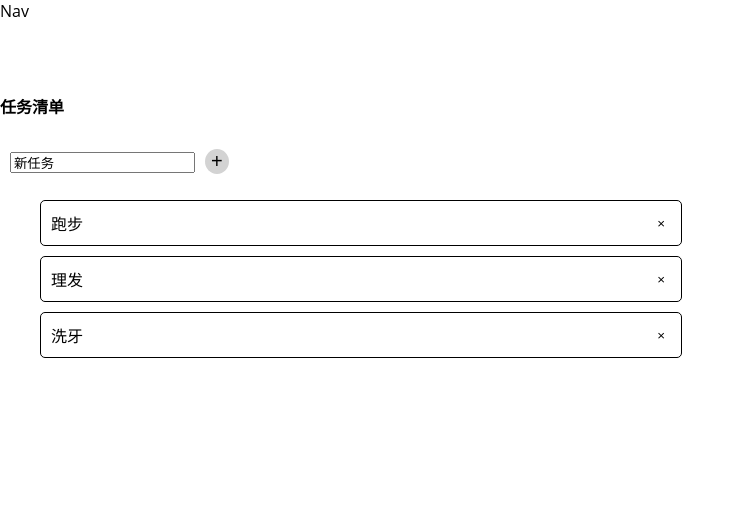
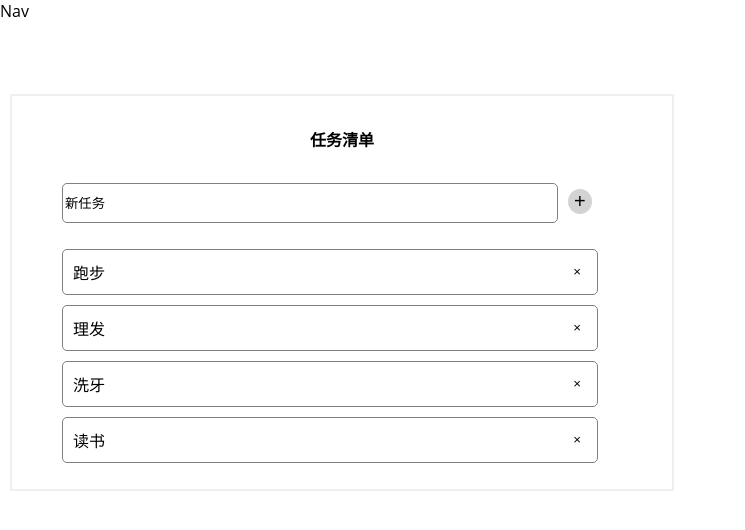
Before and after one commit to xuwenyihust/everyday-action, a React (Create React App) app: page / in a window 1280 px wide. Shown: the top 530 px of the page, without its empty margins (0-745 px from the left). Built offline with nearby package versions, Linux system fonts and the light colour scheme.

Commit message:
Changes.

```diff
--- a/src/components/TodoList/TodoForm/TodoForm.css
+++ b/src/components/TodoList/TodoForm/TodoForm.css
@@ -1,10 +1,21 @@
 .TodoForm {
+    width: 100%;
     padding: 10px;
-    display: flex;
+    /* display: flex; */
+    display: inline-block;
+    box-sizing: border-box;
+    margin-left: 30px;
 }
 
 .TodoForm input {
-    font-size: 16;
+    border: 1px solid grey;
+    border-radius: 5px;
+
+    /* width: 300px; */
+    width: 80%;
+    height: 40px;
+    font-size: 20;
+    box-sizing: border-box;
 }
 
 .TodoForm button{
--- a/src/components/TodoList/TodoItems/TodoItem/TodoItem.css
+++ b/src/components/TodoList/TodoItems/TodoItem/TodoItem.css
@@ -1,12 +1,19 @@
 .TodoItem {
     display: flex;
-    width: 50%;
+
+    /* width : 500px;
+    height: 20px; */
+
+    /* padding-top: 10px;
+    padding-bottom: 10px; */
     padding: 10px;
-    border: 1px solid black;
+
+    border: 1px solid grey;
     border-radius: 5px;
+
     background-color: white;
+
     margin-bottom: 10px;
-    list-style: none;
 }
 
 .TodoItem p {
--- a/src/components/TodoList/TodoItems/TodoItems.css
+++ b/src/components/TodoList/TodoItems/TodoItems.css
@@ -0,0 +1,13 @@
+.TodoItems {
+    /* padding: 0px;
+    margin: 0px; */
+    /* margin-left: 0px; */
+    padding: 0px;
+    margin-left: auto;
+    margin-right: 10%;
+
+    text-align: center;
+
+    list-style: none;
+    list-style-type: none;
+}
--- a/src/containers/TodoListBuilder/TodoListBuilder.css
+++ b/src/containers/TodoListBuilder/TodoListBuilder.css
@@ -0,0 +1,10 @@
+.TodoListBuilder {
+    padding: 10px;
+    margin: 10px;
+    border: 2px solid rgba(182, 182, 182, 0.219);
+    width: 50%;
+}
+
+.TodoListBuilder h4 {
+    text-align: center;
+}
--- a/src/containers/TodoListBuilder/TodoListBuilder.js
+++ b/src/containers/TodoListBuilder/TodoListBuilder.js
@@ -9,22 +9,37 @@ class TodoList extends Component {
         itemToSubmit: {
             id: null,
             content: "新任务",
+            type: null,
+            created_timestamp: null,
             done: false
         },
         items: [
             {
                 id: 1593920420073,
+                created_timestamp: 1593920420073,
                 content: "跑步",
+                type: "运动",
                 done: false
             },
             {
                 id: 1593920427447,
+                created_timestamp: 1593920420073,
                 content: "理发",
+                type: "生活",
                 done: false
             },
             {
                 id: 1593920442267,
+                created_timestamp: 1593920420073,
                 content: "洗牙",
+                type: "生活",
+                done: false
+            },
+            {
+                id: 1593988570469,
+                created_timestamp: 1593988570469,
+                content: "读书",
+                type: "学习",
                 done: false
             }
         ]
@@ -34,6 +49,7 @@ class TodoList extends Component {
         console.log(event.target.value);
         const newItemToSubmit = {
             id: null,
+            created_timestamp: null,
             content: event.target.value,
             done: false
         }
@@ -49,6 +65,7 @@ class TodoList extends Component {
             let newItems = [... this.state.items];
             newItems.push({
                 id: Date.now(),
+                created_timestamp: Date.now(),
                 content: itemToSubmit.content,
                 done: false
             });
@@ -74,12 +91,8 @@ class TodoList extends Component {
     }
 
     render () {
-        // const items = this.state.items.map(item =>{
-        //     return <TodoItem key={item.id} item={item} contentClicked={this.revertItemDoneHandler} closeClicked={this.removeItemHandler}/>
-        // })
-
         return (
-            <div>
+            <div className='TodoListBuilder'>
                 <h4>任务清单</h4>
                 <TodoForm value={this.state.itemToSubmit.content} inputChanged={this.inputChangeHandler} submitted={this.addItemHandler}/>
                 <TodoItems items={this.state.items} contentClicked={this.revertItemDoneHandler} closeClicked={this.removeItemHandler}/>
```
